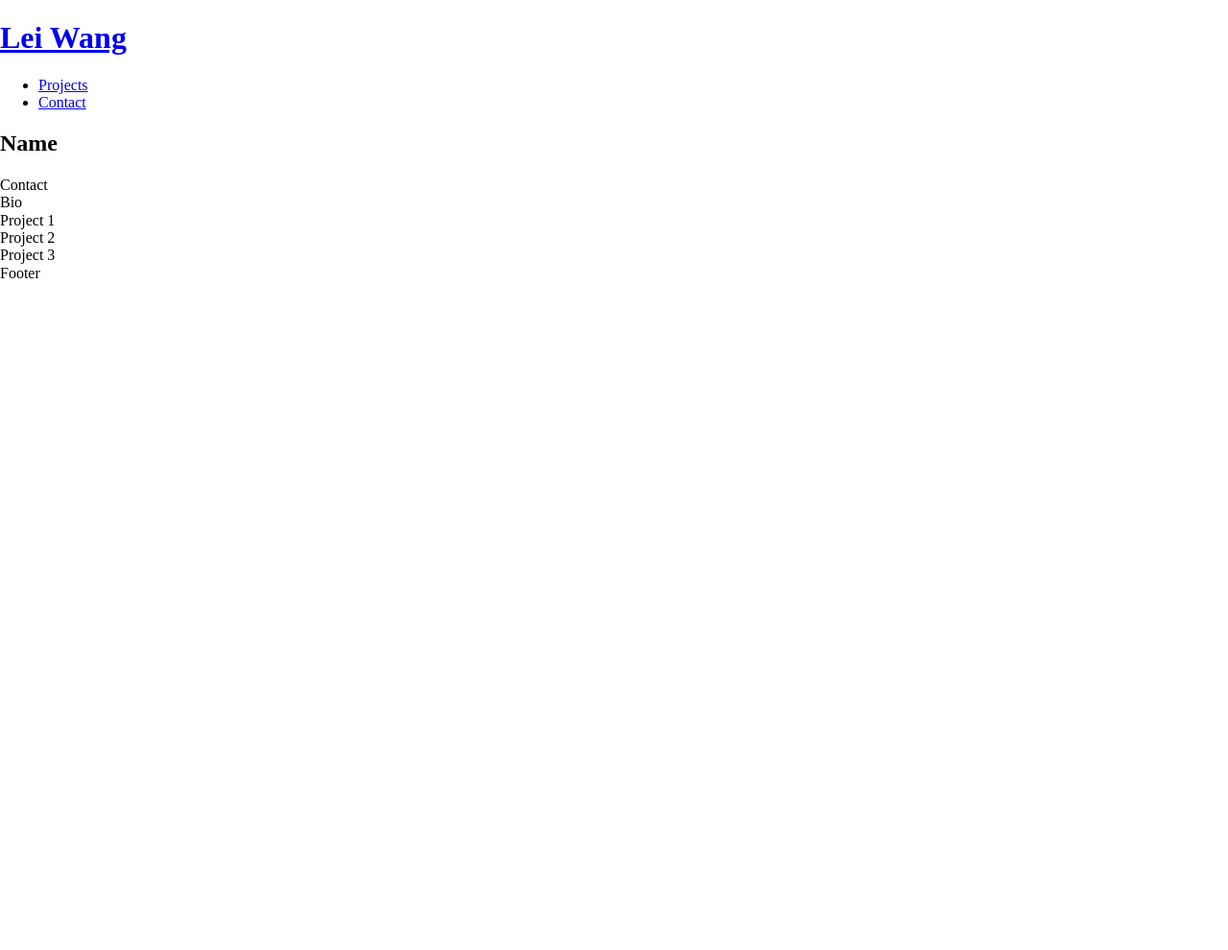
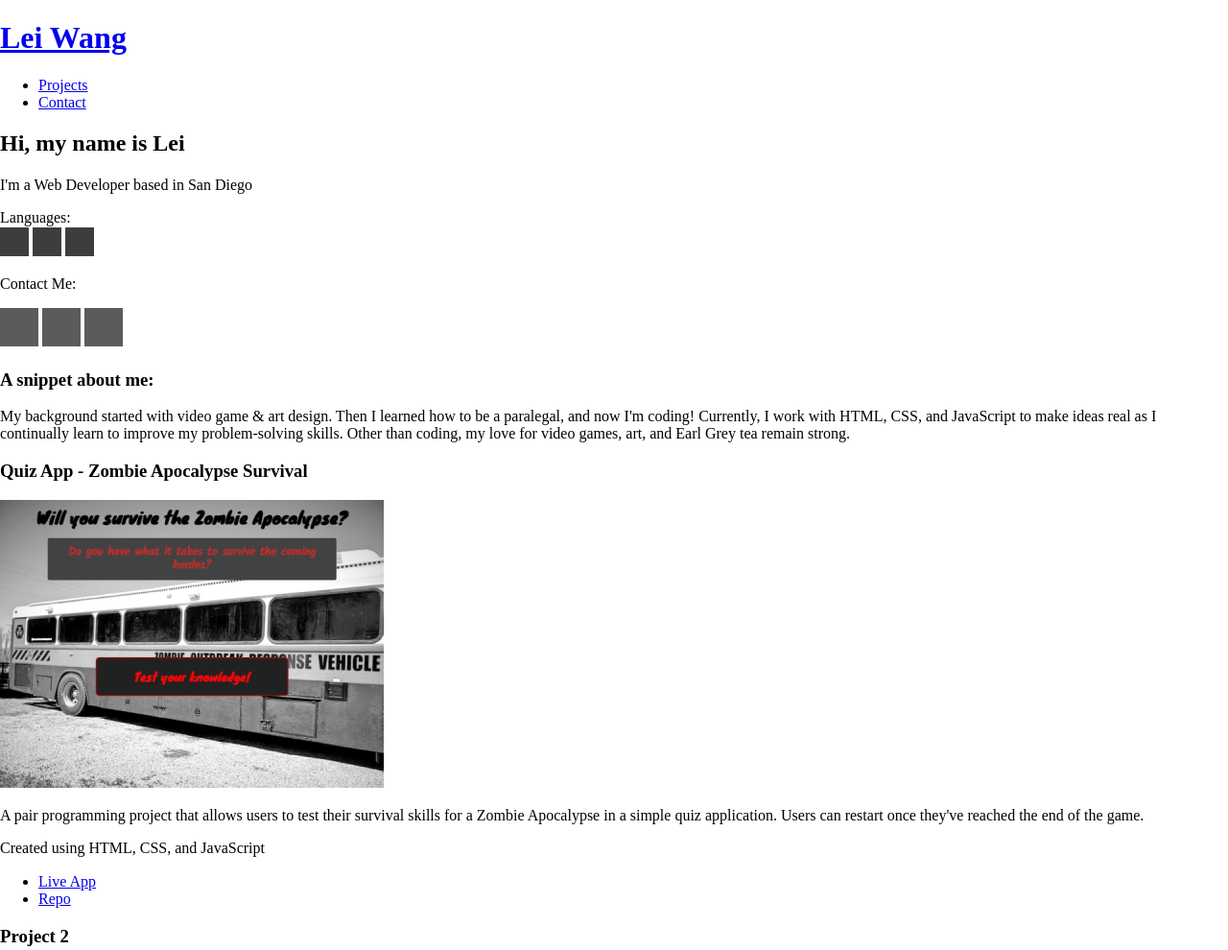
Before and after one commit to Jadedtofu/portfolio, a plain HTML site: page index.html in a window 1280 px wide. Shown: the top 990 px of the page at 96% size. Before the commit the page ends 800 px from the top, so only its background shows below. Drawn offline with nearby package versions, Linux system fonts and the light colour scheme.

Commit message:
completed HTML wireframe base, added images/grey image icons

```diff
--- a/index.html
+++ b/index.html
@@ -23,30 +23,75 @@
 
       <main role="main">
         <header class="name-blurb" role="banner">
-            <h2>Name</h2>
+            <h2>Hi, my name is Lei</h2>
+            <p>I'm a Web Developer based in San Diego</p>
         </header>
 
-        <section aria-label="contact-me">
-            Contact
+        <section class="languages" aria-label="languages">
+            Languages:
+            <div class="lang-icons">
+                <img src="images/lang1.jpg" alt="HTML">
+                <img src="images/lang2.jpg" alt="CSS">
+                <img src="images/lang3.jpg" alt="JavaScript">
+            </div>
         </section>
 
-        <section aria-label="about-me">
-            Bio
+        <section class="contact" aria-label="contact-me">
+            <p>Contact Me:</p>
+            <div class="contact-icons">
+                <a href="mailto:xwang@sandiego.edu"><img src="images/Icon1.jpg" alt="e-mail icon"></a>
+                <a href="https://github.com/Jadedtofu"><img src="images/Icon2.jpg" alt="GitHub icon"></a>
+                <a href="https://www.linkedin.com/in/lei-wang-144b565/"><img src="images/Icon3.jpg" alt="LinkedIn icon"></a>
+            </div>
         </section>
 
-        <section aria-label="project-1">
-            Project 1
+        <section class="bio-detail" aria-label="about-me">
+            <header class="bio-header" role="banner">
+                <h3>A snippet about me:</h2>
+            </header>
+            <p>My background started with video game & art design. Then I learned how to be a paralegal, and now I'm coding! Currently, I work with HTML, CSS, and JavaScript to make ideas real as I continually learn to improve my problem-solving skills. Other than coding, my love for video games, art, and Earl Grey tea remain strong.</p>
         </section>
 
-        <section aria-label="project-2">
-            Project 2
+        <section class="quiz-project" aria-label="quiz-app">
+            <header class="quiz-header" role="banner">
+                <h3>Quiz App - Zombie Apocalypse Survival</h2>
+            </header>
+            <img src="images/quiz-app.jpg" alt="quiz-app-img">
+            <p class="project-detail">A pair programming project that allows users to test their survival skills for a Zombie Apocalypse in a simple quiz application. Users can restart once they've reached the end of the game.</p>
+            <p>Created using HTML, CSS, and JavaScript</p>
+                <ul class="project-1-links">
+                    <li><a href="https://thinkful-nights-weekends-codename-camel.github.io/quizAppJeanineLei/">Live App</a></li>
+                    <li><a href="https://github.com/thinkful-nights-weekends-codename-camel/quizAppJeanineLei.git">Repo</a></li>
+                </ul>
         </section>
 
-        <section aria-label="project-3">
-            Project 3
+        <section class="project-2" aria-label="project-2">
+            <header class="project2-header" role="banner">
+                <h3>Project 2</h3>
+            </header>
+            <img src="images/project2.jpg" alt="project2-img">
+            <p class="project-detail">Doggo ipsum very taste wow doggo clouds h*ck, heck doggorino, very good spot long bois. Snoot you are doing me the shock doggo long doggo dat tungg tho borking doggo, he made many woofs bork fluffer. Puggorino borking doggo super chub heck you are doin me a concern borkdrive, heckin I am bekom fat aqua doggo big ol puggo, thicc long doggo lotsa pats puggorino.</p>
+            <p>Aqua doggo I am bekom fat very good spot very jealous</p>
+                <ul class="project-2-links">
+                    <li>Live App</li>
+                    <li>Repo</li>
+                </ul>
+        </section>
+
+        <section class="project-3" aria-label="project-3">
+            <header class="project3-header" role="banner">
+                <h3>Project 3</h3>
+            </header>
+            <img src="images/project3.jpg" alt="project3-img">
+            <p class="project-detail">Jumps off balcony gives owner dead mouse at present then poops in litter box snatches yarn and fights with dog cat chases laser then plays in grass finds tiny spot in cupboard and sleeps all day jumps in bathtub and meows when owner fills food dish the cat knocks over the food dish cat slides down the water slide and into pool and swims even though it does not like water sleep everywhere, but not in my bed eat plants, meow, and throw up because I ate plants sleep everywhere, but not in my bed for leave hair on owner's clothes and run up and down stairs.</p>
+            <p> drink the soapy mopping up water then puke giant foamy fur-balls</p>
+                <ul class="project-2-links">
+                    <li>Live App</li>
+                    <li>Repo</li>
+                </ul>
         </section>
       </main>
 
-      <footer role="contentinfo">Footer</footer>
+      <footer class="footer" role="contentinfo">Footer</footer>
 </body>
 </html>
```
Also changed, not shown: images/Icon1.jpg (added), images/Icon2.jpg (added), images/Icon3.jpg (added), images/lang1.jpg (added), images/lang2.jpg (added), images/lang3.jpg (added), images/project2.jpg (added), images/project3.jpg (added), images/quiz-app.jpg (added).
